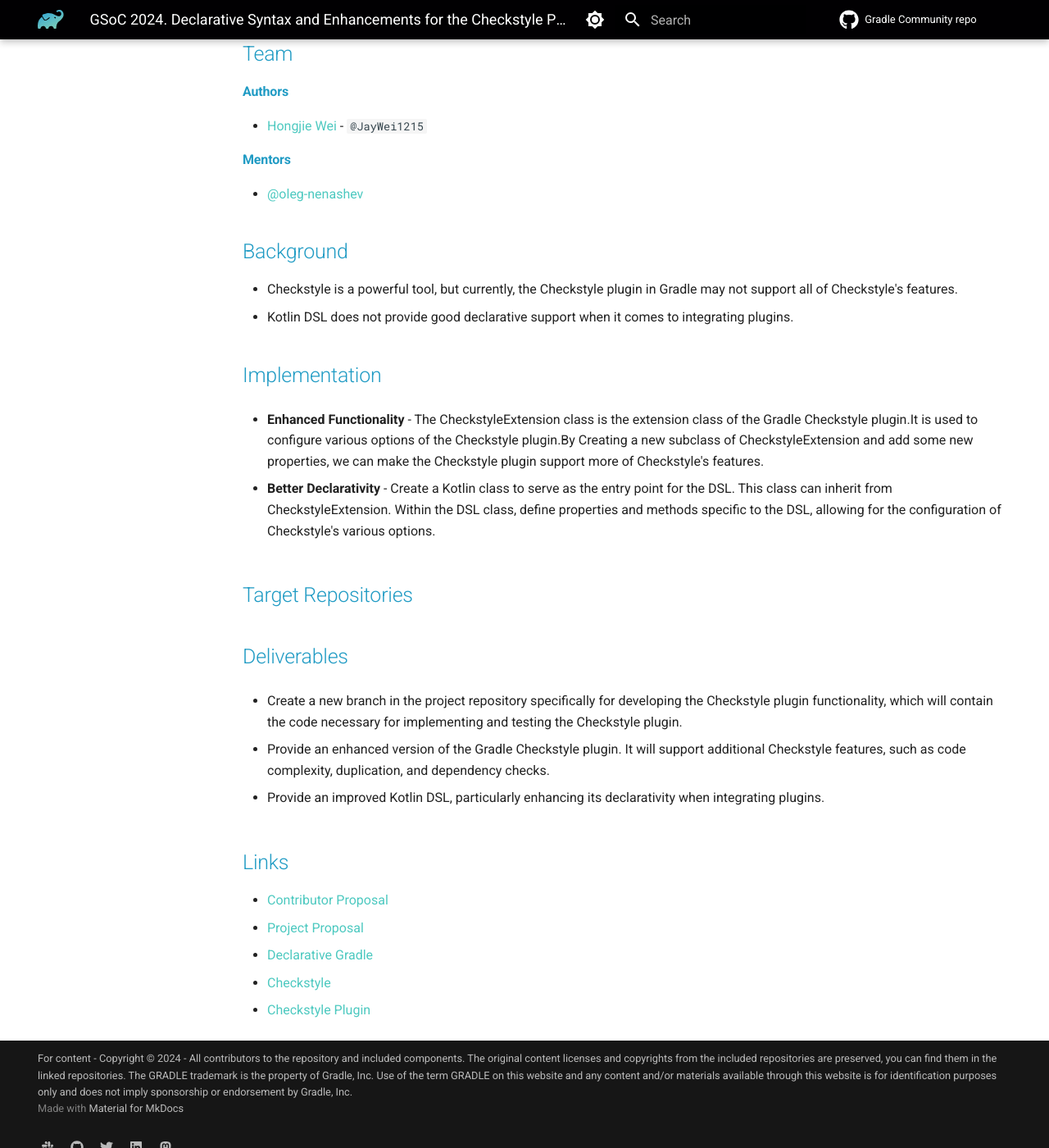
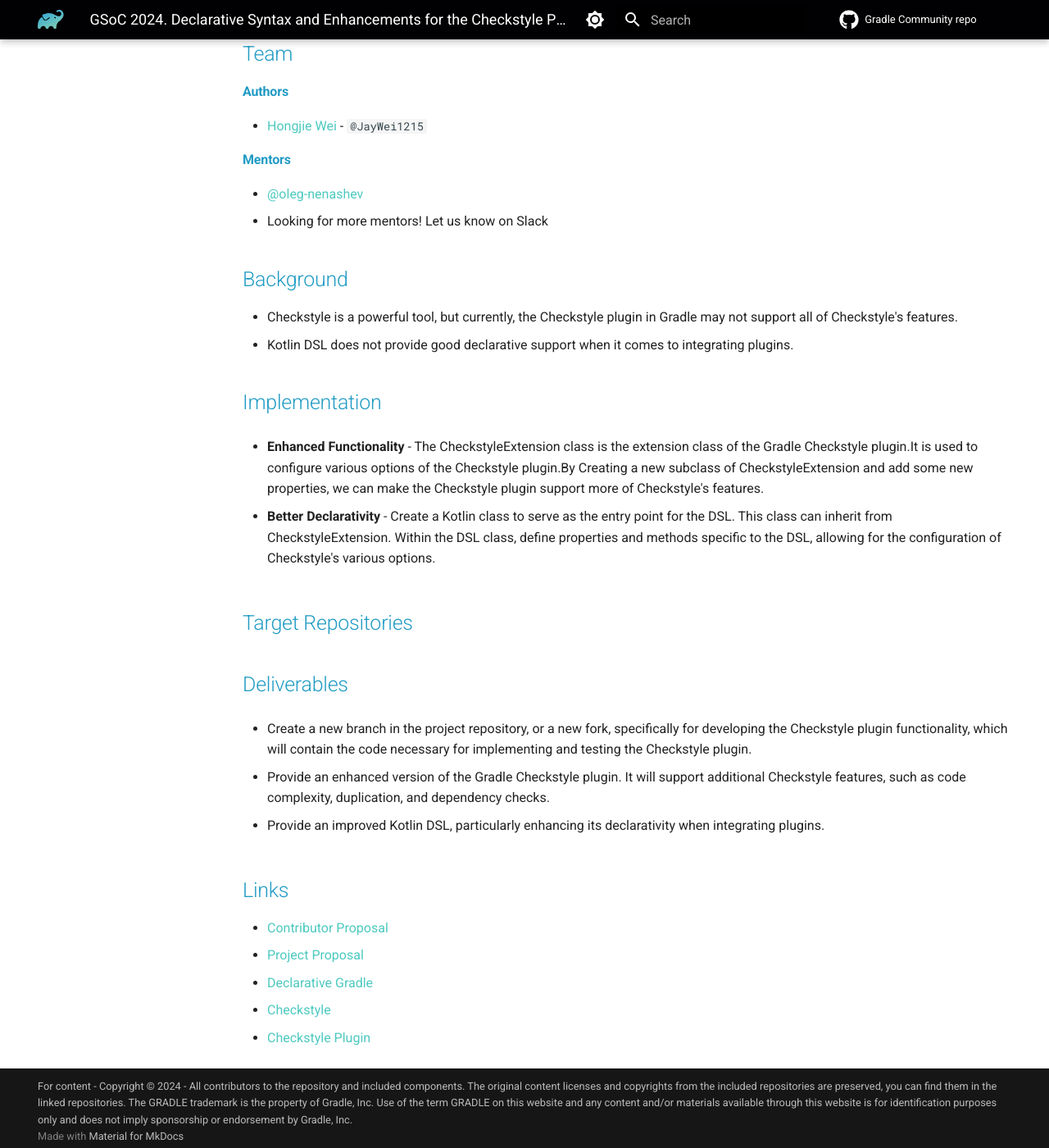
Before and after one commit to gradle/community, an MkDocs documentation site: the page built from docs/events/gsoc/2024/checkstyle-plugin.md, in a window 1280 px wide and 1400 px high, scrolled down 488 px. Shown: the whole window at 82% size. Built offline with MkDocs 1.6.1 and Material for MkDocs 9.7.7, drawn with Linux system fonts in a browser that asks for light colours; plug-ins that fetch from the network failed and are left out; comment, search, counter and statistics services are not loaded.

Commit message:
Minor changes to checkstyle-plugin.md

```diff
--- a/docs/events/gsoc/2024/checkstyle-plugin.md
+++ b/docs/events/gsoc/2024/checkstyle-plugin.md
@@ -13,6 +13,7 @@ Selected
 
 #### Mentors
 - [@oleg-nenashev](https://github.com/oleg-nenashev)
+- Looking for more mentors! Let us know on Slack
 
 ## Background
 - Checkstyle is a powerful tool, but currently, the Checkstyle plugin in Gradle may not support all of Checkstyle's features.
@@ -29,7 +30,7 @@ Selected
 
 ## Deliverables
 
-- Create a new branch in the project repository specifically for developing the Checkstyle plugin functionality, which will contain the code necessary for implementing and testing the Checkstyle plugin.
+- Create a new branch in the project repository, or a new fork, specifically for developing the Checkstyle plugin functionality, which will contain the code necessary for implementing and testing the Checkstyle plugin.
 
 -  Provide an enhanced version of the Gradle Checkstyle plugin. It will support additional Checkstyle features, such as code complexity, duplication, and dependency checks.
 
```
